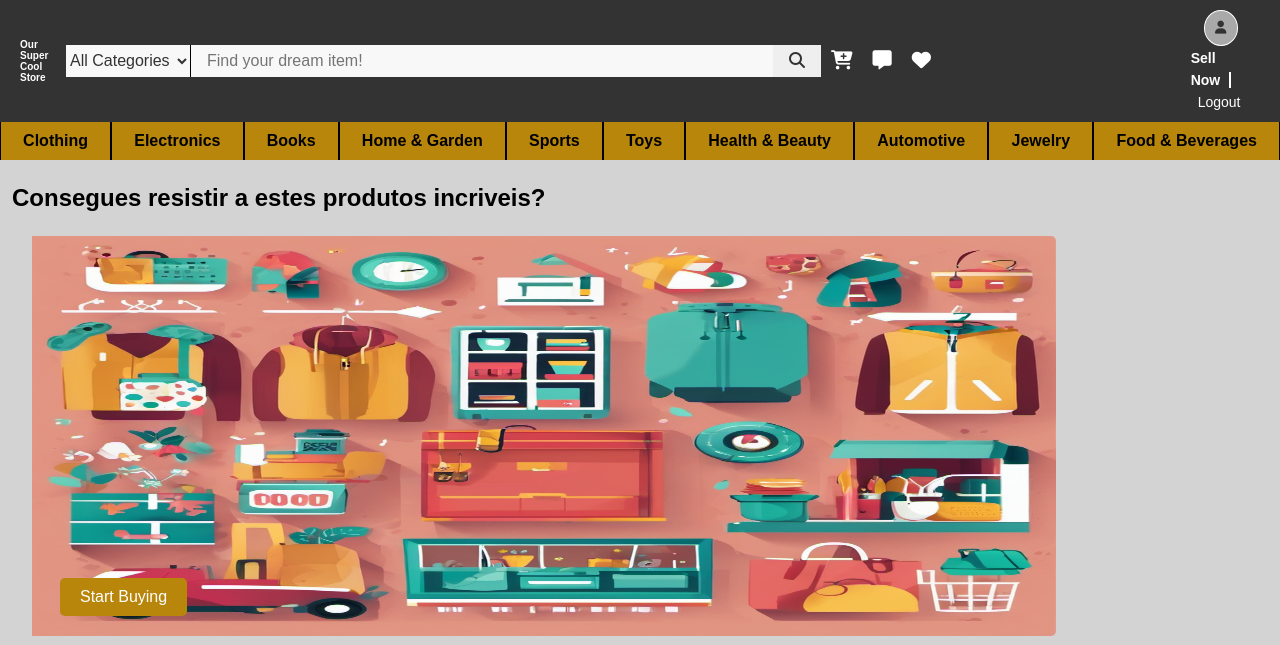
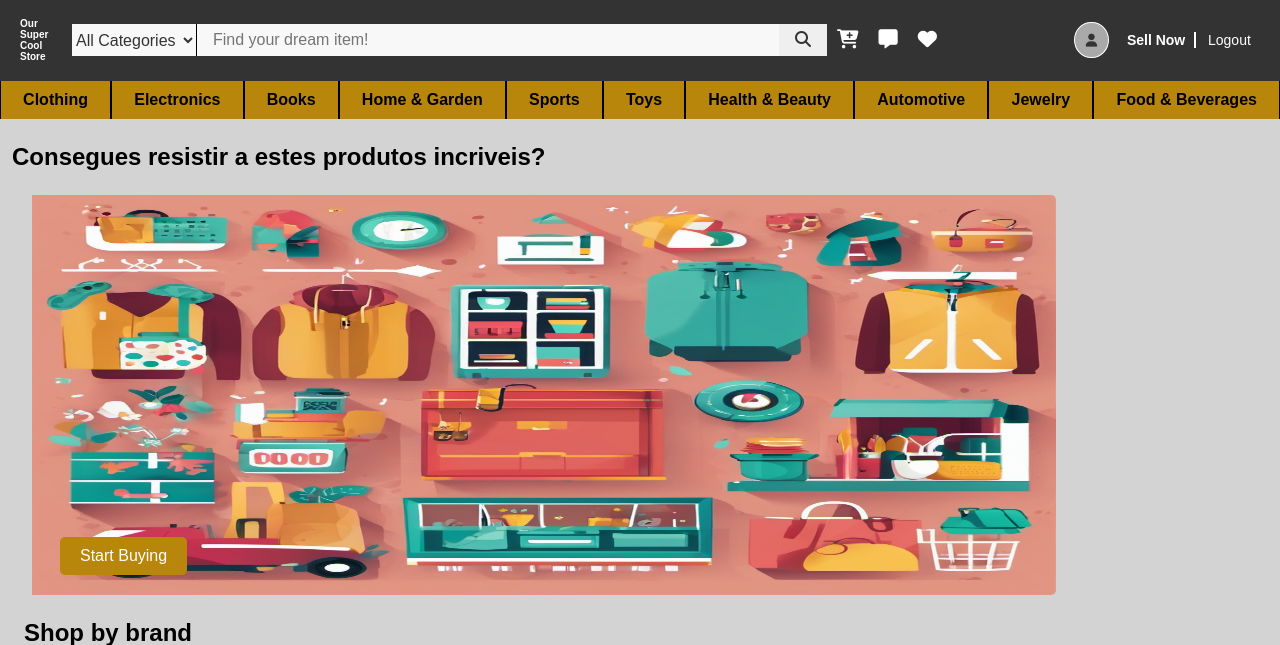
Before and after one commit to AfonsoDomingues17/Oldi-Goldi-Web-Application, a PHP site: page /index.php in a window 1280 px wide. Shown: the top 645 px of the page. Run offline with PHP 8.4, Linux system fonts and the light colour scheme; the visitor is signed in with stand-in values (Sample User, id 1); data comes from the database, SQL or seed files in the repository; some libraries are stand-ins or nearby versions.

Commit message:
fixed searchbar

```diff
--- a/css/style.css
+++ b/css/style.css
@@ -124,7 +124,6 @@ footer p {
 #loged_in {
     padding-right: 1em;
     margin-left: auto;
-    justify-content: flex-end;
 }
 
 #loged_in i {
@@ -170,7 +169,6 @@ form a p i {
 .icon-links{
     display: flex;
     align-items: center;
-    width: 100%;
 }
 
 .icon-links a {
@@ -178,6 +176,14 @@ form a p i {
     color: white; /* Or any color you use for links */
 
 }
+
+.navbar-right {
+    display: flex;
+    align-items: center;
+    justify-content: flex-end;
+    width: 100%;
+}
+
 
 @media (max-width: 768px) {
     form input, form select, form button {
@@ -222,10 +228,16 @@ form a p i {
     }
 
     #loged_in {
-        margin-top: 1em;
         width: 100%;
         display: flex;
         flex-direction: row;
         align-items: center;
     }
+
+    .navbar-right {
+        display: flex;
+        align-items: center;
+        justify-content: center;
+        width: 100%;
+    }
 }
--- a/templates/common.php
+++ b/templates/common.php
@@ -36,7 +36,7 @@ function output_header(){ ?>
         </form>
 
         </section>
-
+        <div class="navbar-right">
             <div class="icon-links">
                 <a href=""><i class="fa-solid fa-cart-plus"></i></a>
                 <a href=""><i class="fa-solid fa-message"></i></a>
@@ -55,6 +55,9 @@ function output_header(){ ?>
                 <a href = "register.php">Register</a>
                 </div>
             <?php } ?>
+        </div>
+
+
       </section>
 
 <?php } ?>
```
Lines whose indentation alone changed are shown as unchanged.
